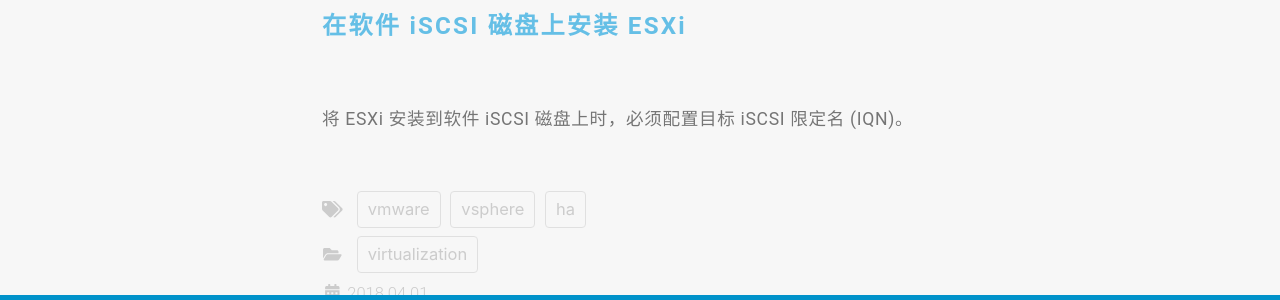
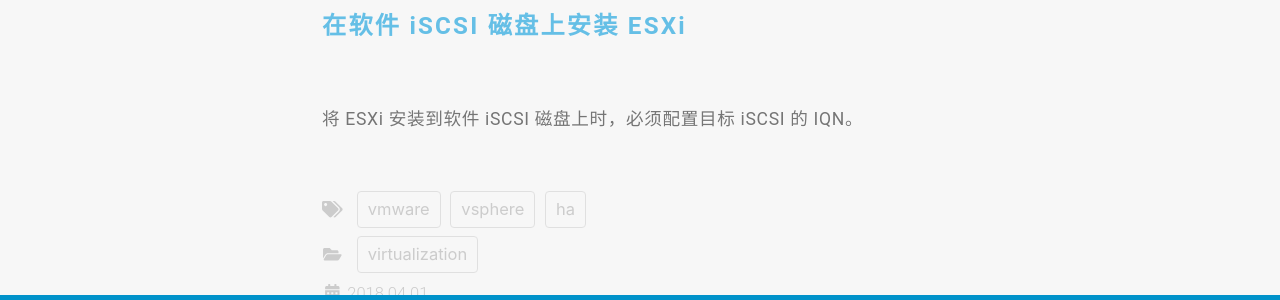
Before and after one commit to narru888/linotes_note, a Jekyll site: the page built from _posts/virtualizaion/2018-04-01-vsphere.setup.md, in a window 1280 px wide and 900 px high, scrolled down 15217 px. Shown: the part 450-750 px from the top of the window. Built offline with Jekyll 4.4.1, drawn with Linux system fonts in a browser that asks for light colours; nearby versions of some CDN libraries; a script that is not in the unit is left out.

Commit message:
update on 2018-11-28 15:52:01 CST

```diff
--- a/_posts/virtualizaion/2018-04-01-vsphere.setup.md
+++ b/_posts/virtualizaion/2018-04-01-vsphere.setup.md
@@ -534,4 +534,4 @@
 
 #### 在软件 iSCSI 磁盘上安装 ESXi
 
-将 ESXi 安装到软件 iSCSI 磁盘上时，必须配置目标 iSCSI 限定名 (IQN)。
+将 ESXi 安装到软件 iSCSI 磁盘上时，必须配置目标 iSCSI 的 IQN。
```
